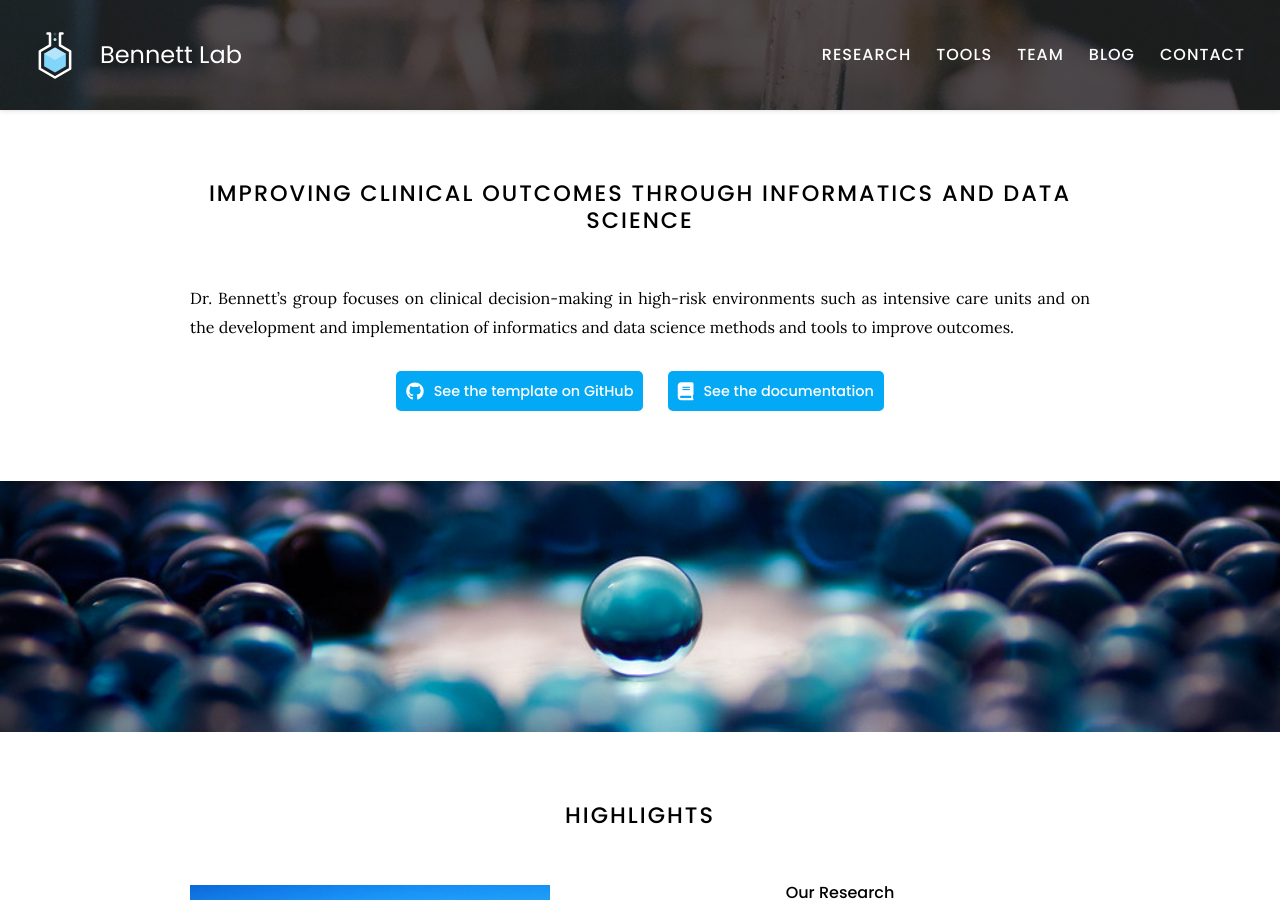
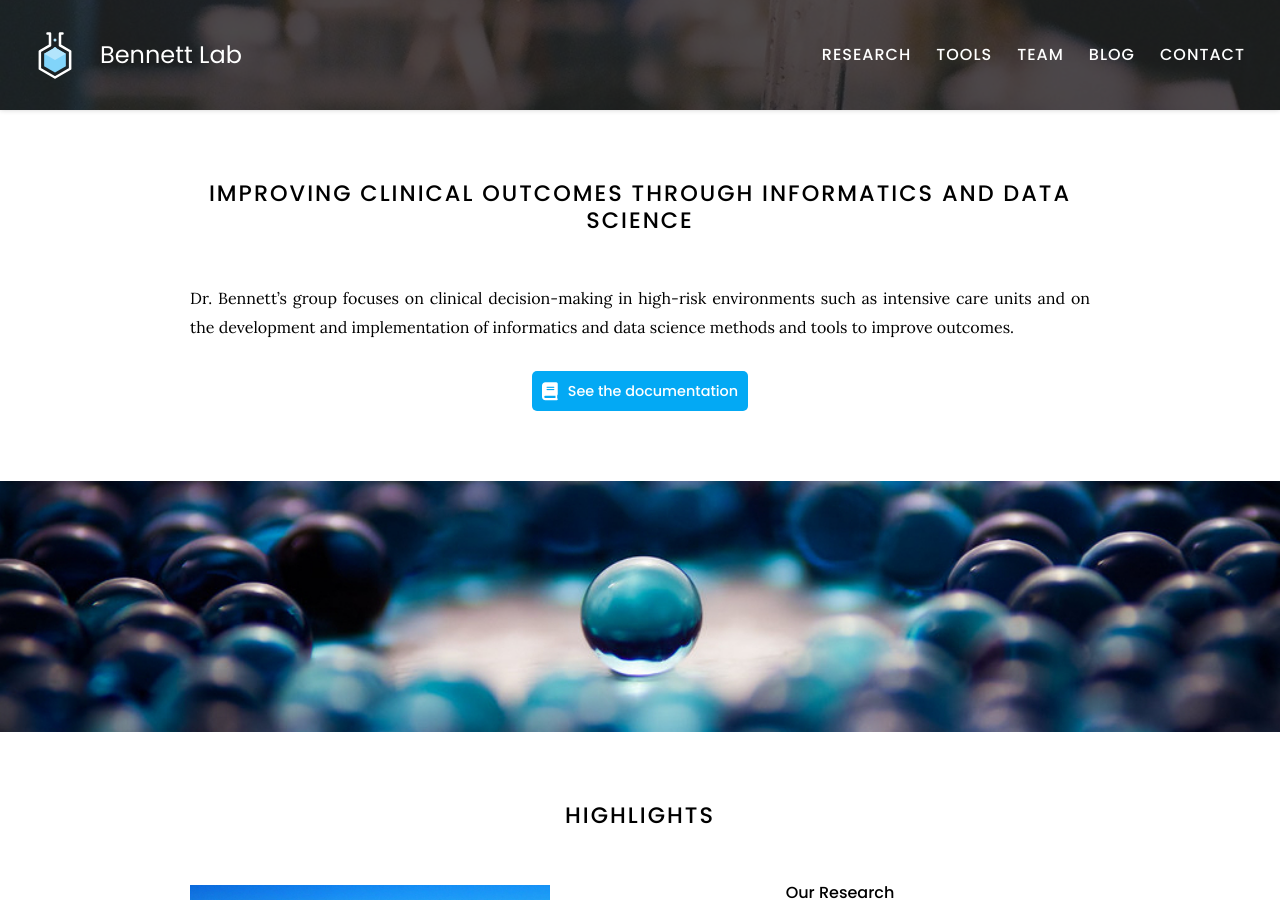
Before and after one commit to rebullm/Bennett-Lab-website, a Jekyll site: the page built from index.md, in a window 1280 px wide and 900 px high. Built offline with Jekyll 4.4.1, drawn with Linux system fonts in a browser that asks for light colours.

Commit message:
Update index.md

```diff
--- a/index.md
+++ b/index.md
@@ -6,14 +6,7 @@ title: Home
 
 Dr. Bennett’s group focuses on clinical decision-making in high-risk environments such as intensive care units and on the development and implementation of informatics and data science methods and tools to improve outcomes.
 
-{%
-  include link.html
-  type="github"
-  icon=""
-  text="See the template on GitHub"
-  link="greenelab/lab-website-template"
-  style="button"
-%}
+
 {%
   include link.html
   type="docs"
```
